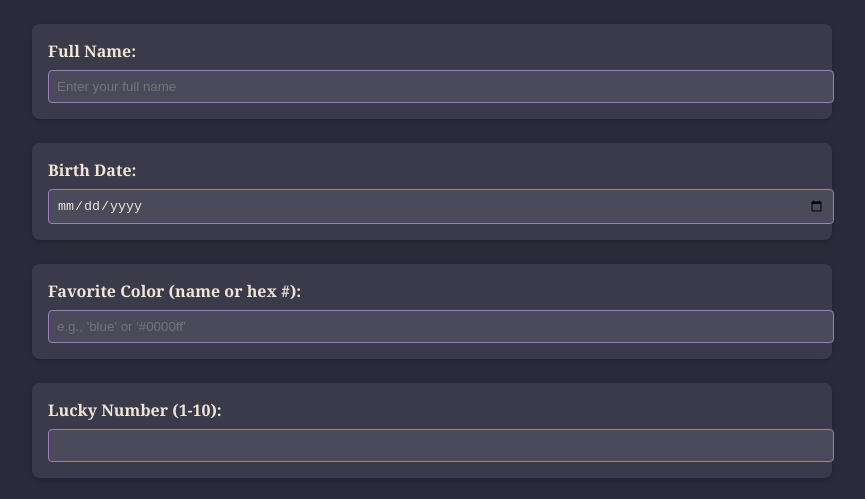
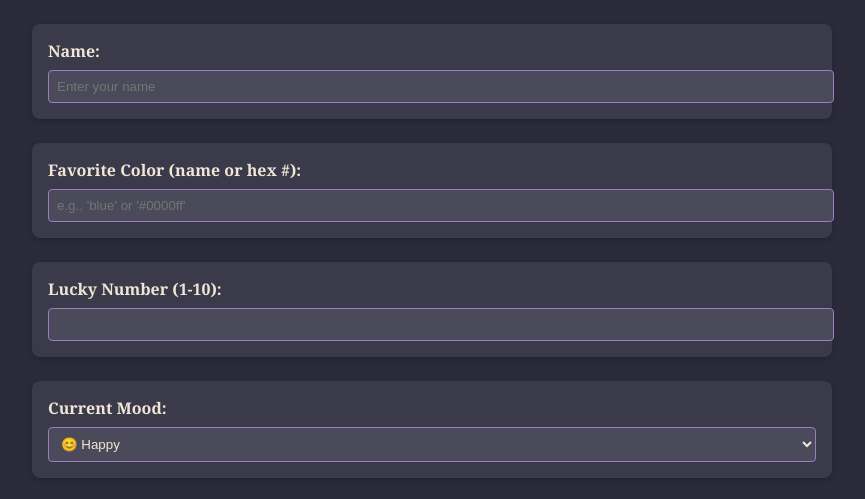
Before and after one commit to WillSlowhike/Fortune-Teller, a plain HTML site: page index.html in a window 1280 px wide. Shown: the part 272-771 px from the top of the page, without its empty margins (208-1073 px from the left). Drawn offline with Linux system fonts and the light colour scheme.

Commit message:
Update index.html

```diff
--- a/index.html
+++ b/index.html
@@ -12,13 +12,8 @@
     <h1>Mystical Fortune Teller</h1>
     <form name="fortuneTeller" id="fortuneTeller" action="fortune.html" method="GET">
       <div class="form-group">
-        <label for="namefield">Full Name:</label>
-        <input type="text" id="namefield" name="name" placeholder="Enter your full name" required>
-      </div>
-
-      <div class="form-group">
-        <label for="birthdate">Birth Date:</label>
-        <input type="date" id="birthdate" name="birthdate" required>
+        <label for="namefield">Name:</label>
+        <input type="text" id="namefield" name="name" placeholder="Enter your name" required>
       </div>
 
       <div class="form-group">
```
